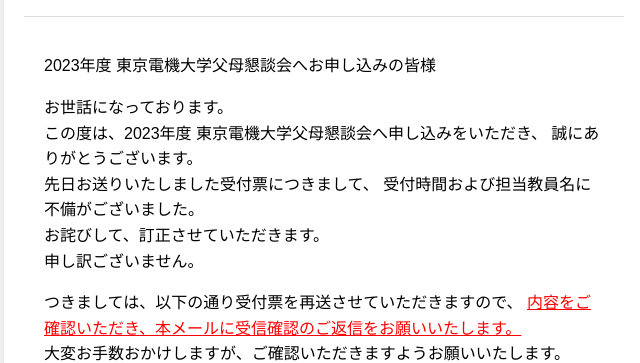
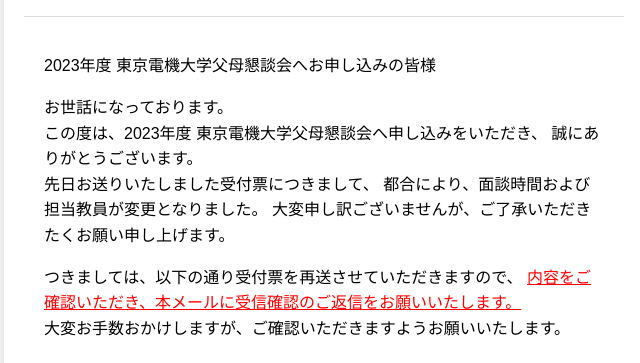
Before and after one commit to tdu-gs/public-env, a plain HTML site: page mail_sample/fa_resend.html in a window 1280 px wide. Shown: the part 156-519 px from the top of the page, without its empty margins (316-956 px from the left). Drawn offline with Linux system fonts and the light colour scheme.

Commit message:
Text correction

```diff
--- a/mail_sample/fa_resend.html
+++ b/mail_sample/fa_resend.html
@@ -175,9 +175,8 @@
                 この度は、2023年度 東京電機大学父母懇談会へ申し込みをいただき、
                 誠にありがとうございます。<br>
                 先日お送りいたしました受付票につきまして、
-                受付時間および担当教員名に不備がございました。<br>
-                お詫びして、訂正させていただきます。<br>
-                申し訳ございません。
+                都合により、面談時間および担当教員が変更となりました。
+                大変申し訳ございませんが、ご了承いただきたくお願い申し上げます。
             </p>
             <p>
                 つきましては、以下の通り受付票を再送させていただきますので、
```
